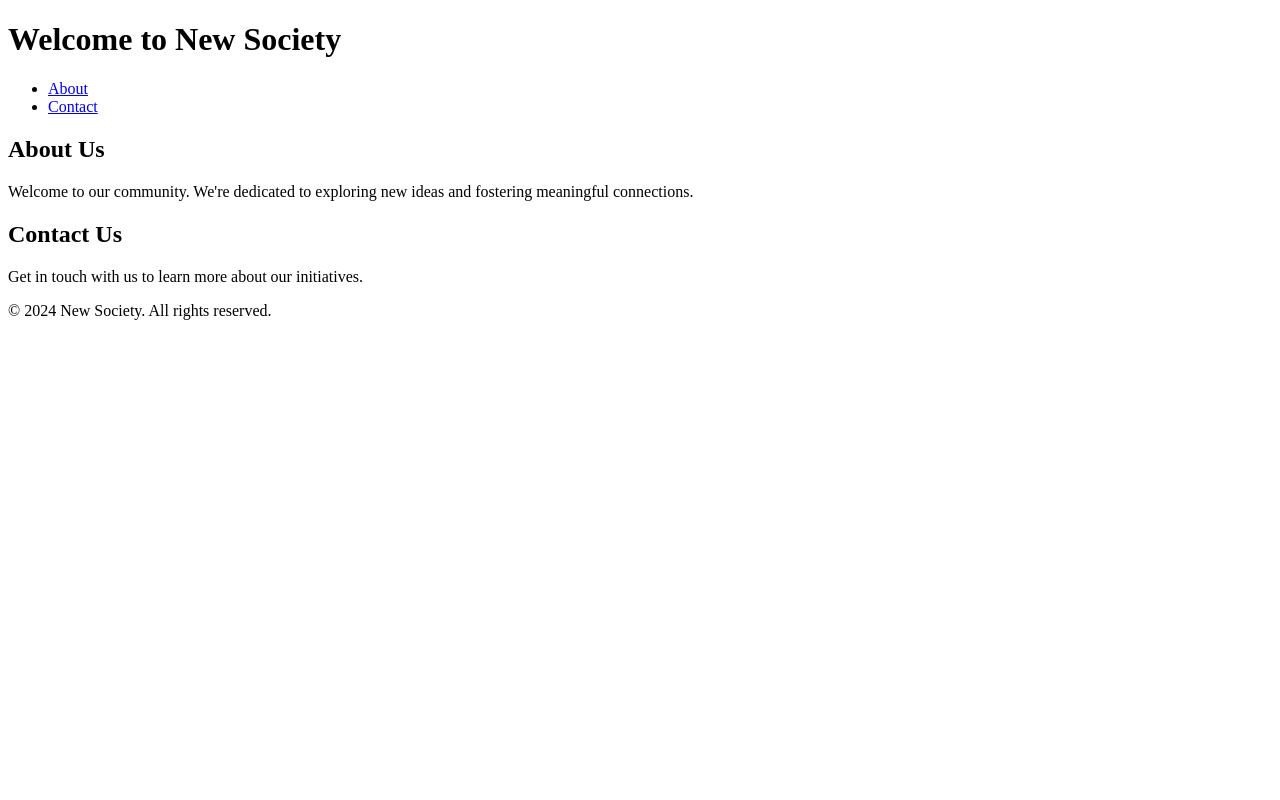
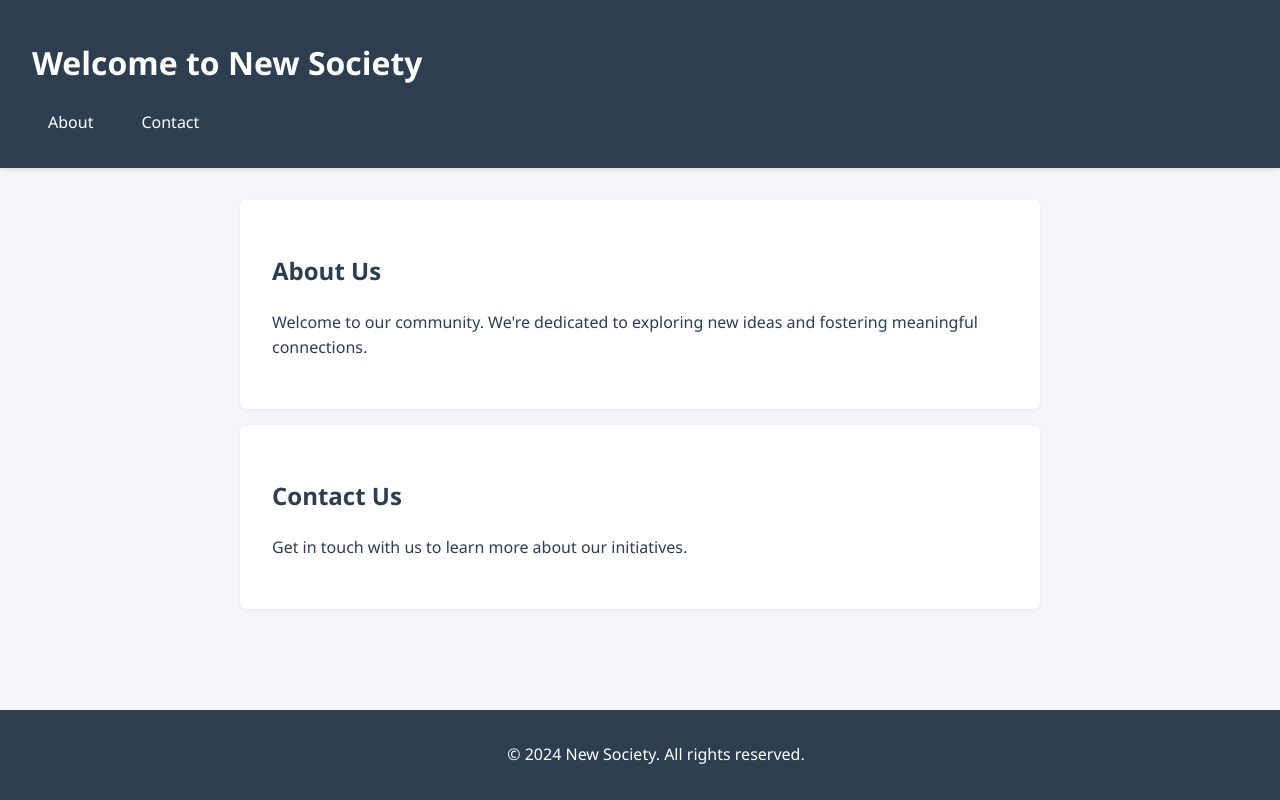
Before and after one commit to dguy/new-society-test, a plain HTML site: page index.html in a window 1280 px wide. Drawn offline with Linux system fonts and the light colour scheme.

Commit message:
Add CSS styling

```diff
--- a/index.html
+++ b/index.html
@@ -4,6 +4,7 @@
     <meta charset="UTF-8">
     <meta name="viewport" content="width=device-width, initial-scale=1.0">
     <title>New Society Test</title>
+    <link rel="stylesheet" href="styles.css">
 </head>
 <body>
     <header>
--- /dev/null
+++ b/styles.css
@@ -0,0 +1,66 @@
+/* Modern CSS with a clean design */
+:root {
+    --primary-color: #2c3e50;
+    --secondary-color: #3498db;
+    --background-color: #f5f6fa;
+    --text-color: #2c3e50;
+}
+
+body {
+    font-family: 'Segoe UI', Tahoma, Geneva, Verdana, sans-serif;
+    line-height: 1.6;
+    margin: 0;
+    padding: 0;
+    background-color: var(--background-color);
+    color: var(--text-color);
+}
+
+header {
+    background-color: var(--primary-color);
+    color: white;
+    padding: 1rem 2rem;
+    box-shadow: 0 2px 5px rgba(0,0,0,0.1);
+}
+
+nav ul {
+    list-style: none;
+    padding: 0;
+    display: flex;
+    gap: 1rem;
+}
+
+nav a {
+    color: white;
+    text-decoration: none;
+    padding: 0.5rem 1rem;
+    border-radius: 4px;
+    transition: background-color 0.3s;
+}
+
+nav a:hover {
+    background-color: var(--secondary-color);
+}
+
+main {
+    max-width: 800px;
+    margin: 2rem auto;
+    padding: 0 1rem;
+}
+
+section {
+    background: white;
+    padding: 2rem;
+    margin: 1rem 0;
+    border-radius: 8px;
+    box-shadow: 0 2px 5px rgba(0,0,0,0.05);
+}
+
+footer {
+    text-align: center;
+    padding: 1rem;
+    background-color: var(--primary-color);
+    color: white;
+    position: fixed;
+    bottom: 0;
+    width: 100%;
+}
```
